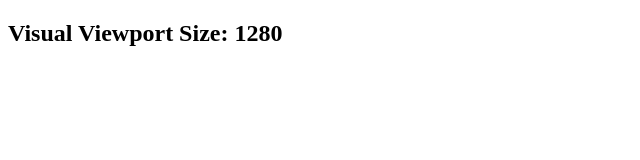
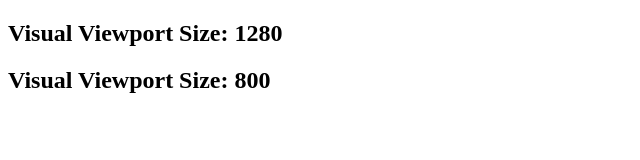
Before and after one commit to alalamin25/alalamin25.github.io, a plain HTML site: page visualviewport.html in a window 1280 px wide. Shown: the whole page, without its empty margins (0-640 px from the left). Drawn offline with Linux system fonts and the light colour scheme.

Commit message:
Update visualviewport.html

```diff
--- a/visualviewport.html
+++ b/visualviewport.html
@@ -6,12 +6,13 @@
 <body>
 
 
-<h2 id="view"></h2>
-
+<h2 id="width"></h2>
+<h2 id="height"></h2>
 
 
 <script>
-document.getElementById("view").innerHTML = "Visual Viewport Size: " + window.visualViewport.width;
+document.getElementById("width").innerHTML = "Visual Viewport Size: " + window.visualViewport.width;
+document.getElementById("height").innerHTML = "Visual Viewport Size: " + window.visualViewport.height;
 </script>
 
 </body>
```
